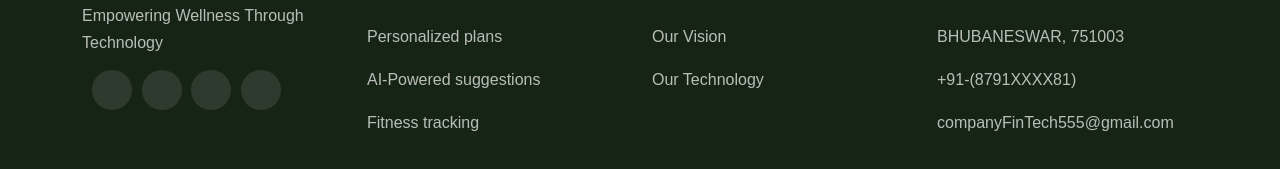
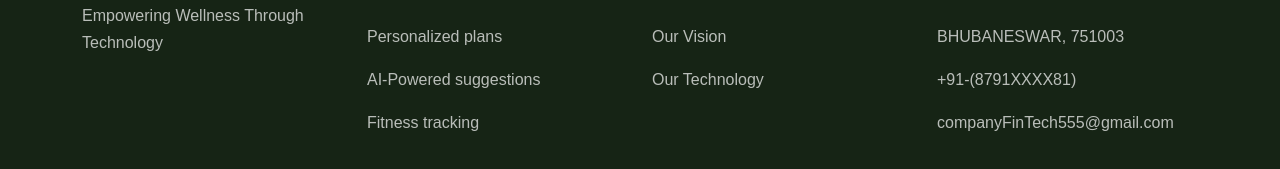
Before and after one commit to Tejan195/FITNESS_REACT_APP, a React (Vite) app: page / in a window 1280 px wide. Shown: the part 2965-3134 px from the top of the page. Built offline with nearby package versions, Linux system fonts and the light colour scheme; no server answers.

Commit message:
Update Footer.jsx

```diff
--- a/index.html
+++ b/index.html
@@ -5,7 +5,6 @@
   <meta name="viewport" content="width=device-width, initial-scale=1.0">
   <title>Fitness app</title>
     <link rel="stylesheet" href="https://unpkg.com/aos@next/dist/aos.css" />
-
 </head>
 <body data-bs-spy="scroll" data-bs-target=".navbar" data-bs-theme>
   <div id="root">
--- a/src/components/Footer.jsx
+++ b/src/components/Footer.jsx
@@ -1,5 +1,6 @@
 import "./Footer.css";
-
+import { FontAwesomeIcon } from "@fortawesome/react-fontawesome";
+import { faTwitter, faInstagram, faFacebook, faGithub } from '@fortawesome/free-solid-svg-icons';
 const Footer = () => {
   return (
     <footer className="">
@@ -11,10 +12,10 @@
               <div className="line"></div>
               <p>Empowering Wellness Through Technology</p>
               <div id="social-icons">
-                <a href="#"><i className="fa-brands fa-x-twitter"></i></a>
-                <a href="#"><i className="fa-brands fa-instagram"></i></a>
-                <a href="#"><i className="fa-brands fa-facebook"></i></a>
-                <a href="#"><i className="fa-brands fa-github"></i></a>
+               <a href="#"><FontAwesomeIcon icon={faTwitter} /></a>
+                <a href="#"><FontAwesomeIcon icon={faInstagram} /></a>
+                <a href="#"><FontAwesomeIcon icon={faFacebook} /></a>
+                <a href="#"><FontAwesomeIcon icon={faGithub} /></a>
               </div>
             </div>
             <div className="col-lg-3 col-sm-6">
```
